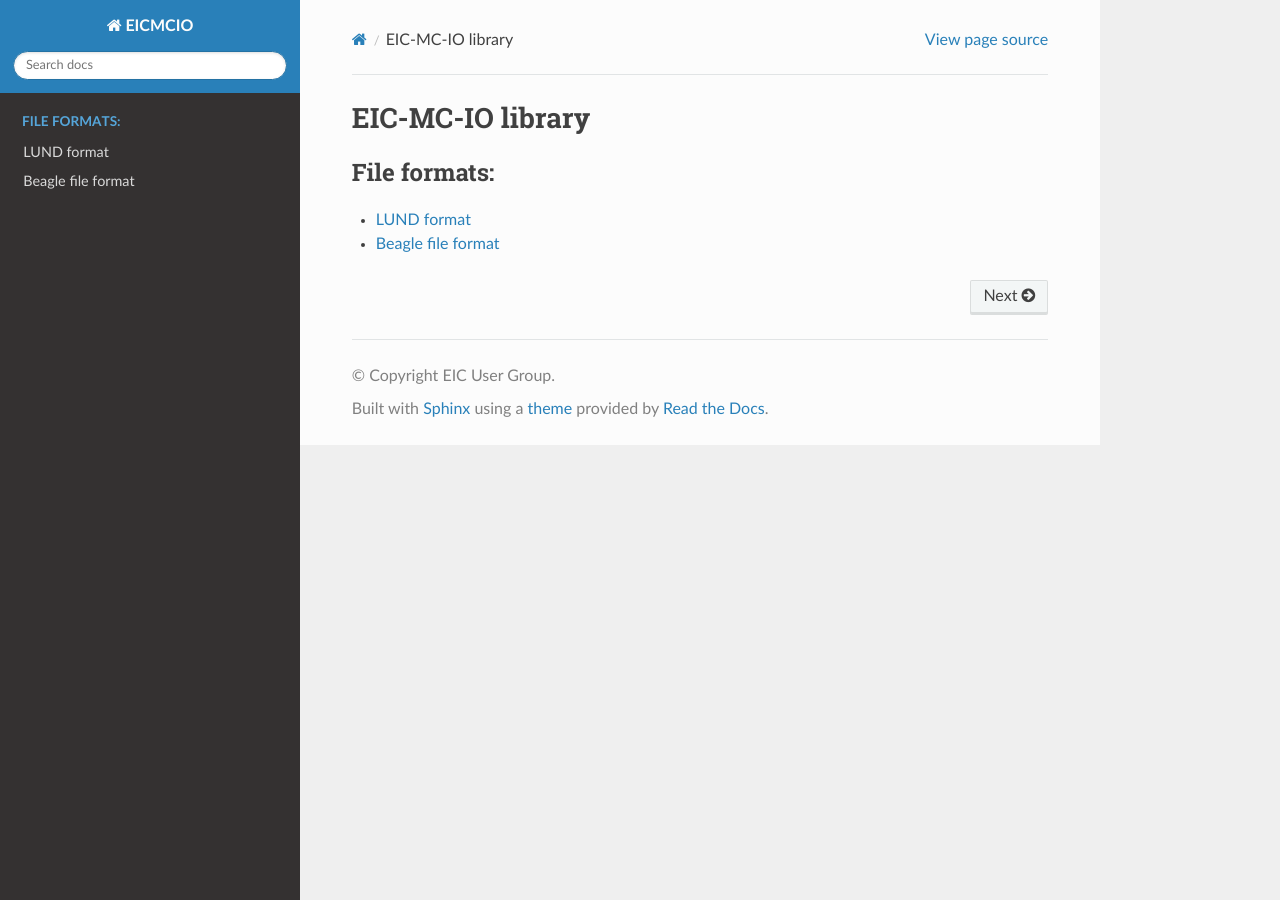
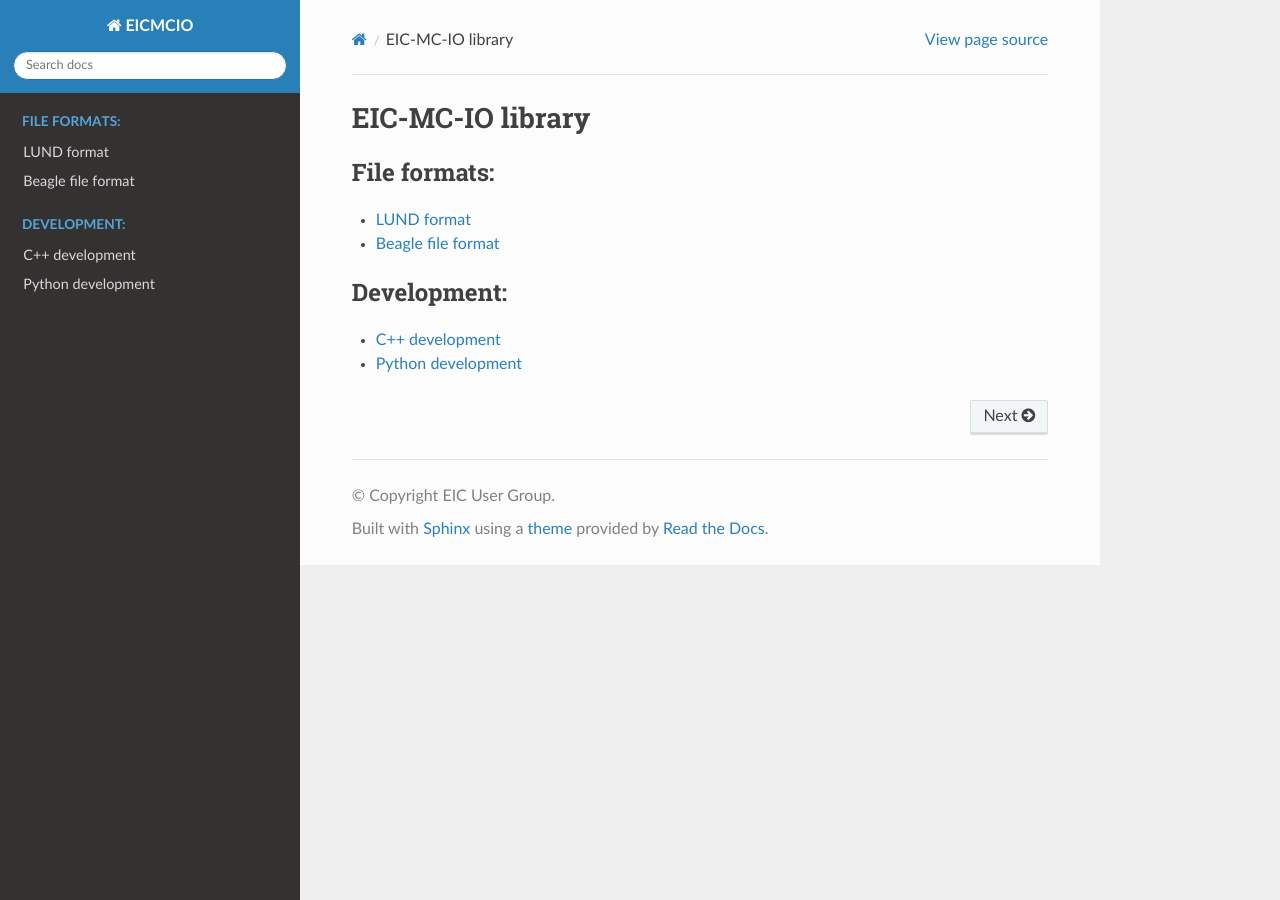
Before and after one commit to eic/eicmcio, a Sphinx documentation site: the page built from docs/index.rst, in a window 1280 px wide. Built offline with Sphinx 7.4.7 and the Read the Docs theme 2.0.0, drawn with Linux system fonts in a browser that asks for light colours.

Commit message:
Documentation update

```diff
--- a/docs/index.rst
+++ b/docs/index.rst
@@ -9,3 +9,10 @@ EIC-MC-IO library
 
    format_pythia6_bnl
    beagle_file_format
+
+.. toctree::
+   :maxdepth: 2
+   :caption: Development:
+
+   cpp_development
+   python_development
--- /dev/null
+++ b/docs/python_development.rst
@@ -0,0 +1,2 @@
+Python development
+==================
```
Also changed, not shown: docs/cpp_development.rst (added, +7 -0 lines), 1 other file.
